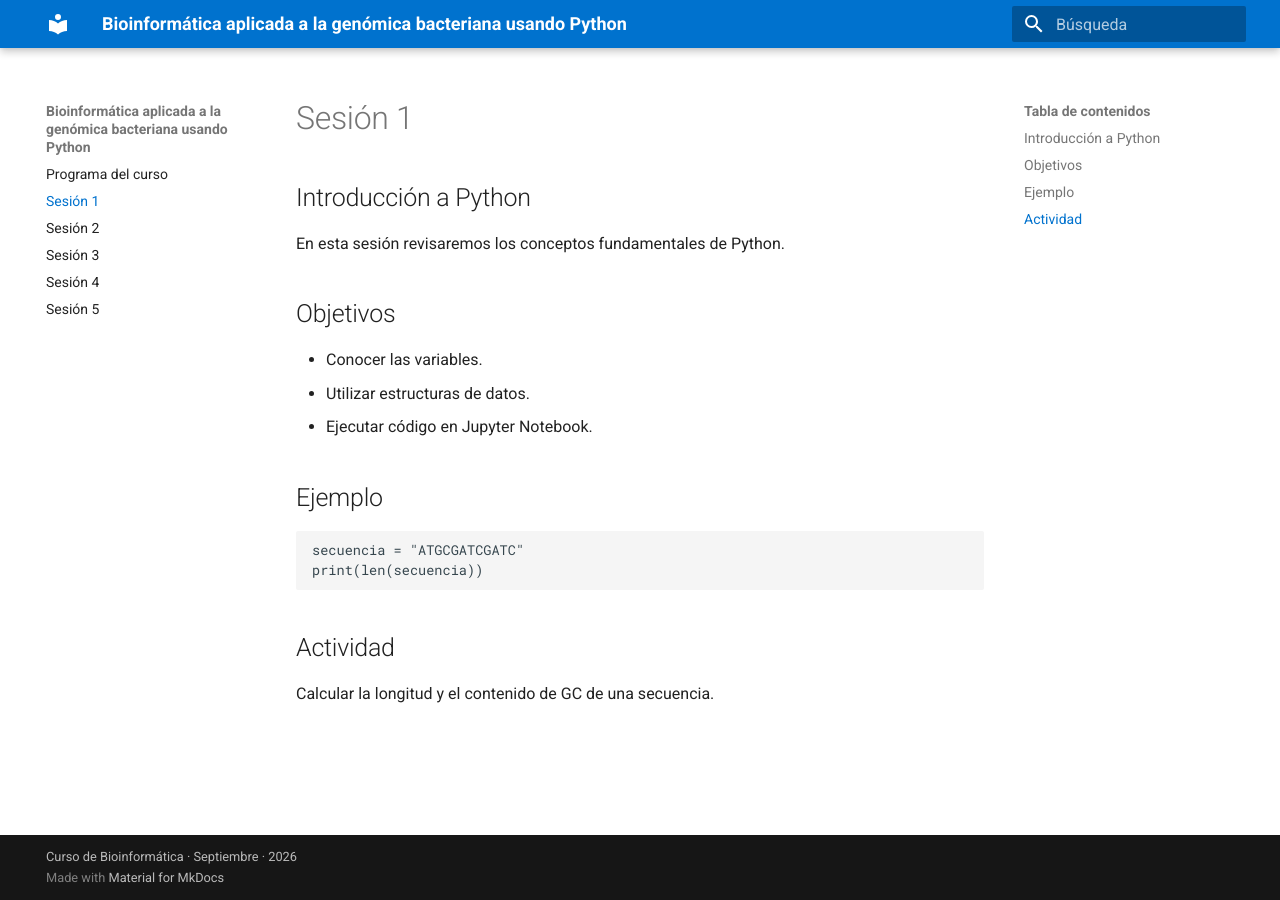
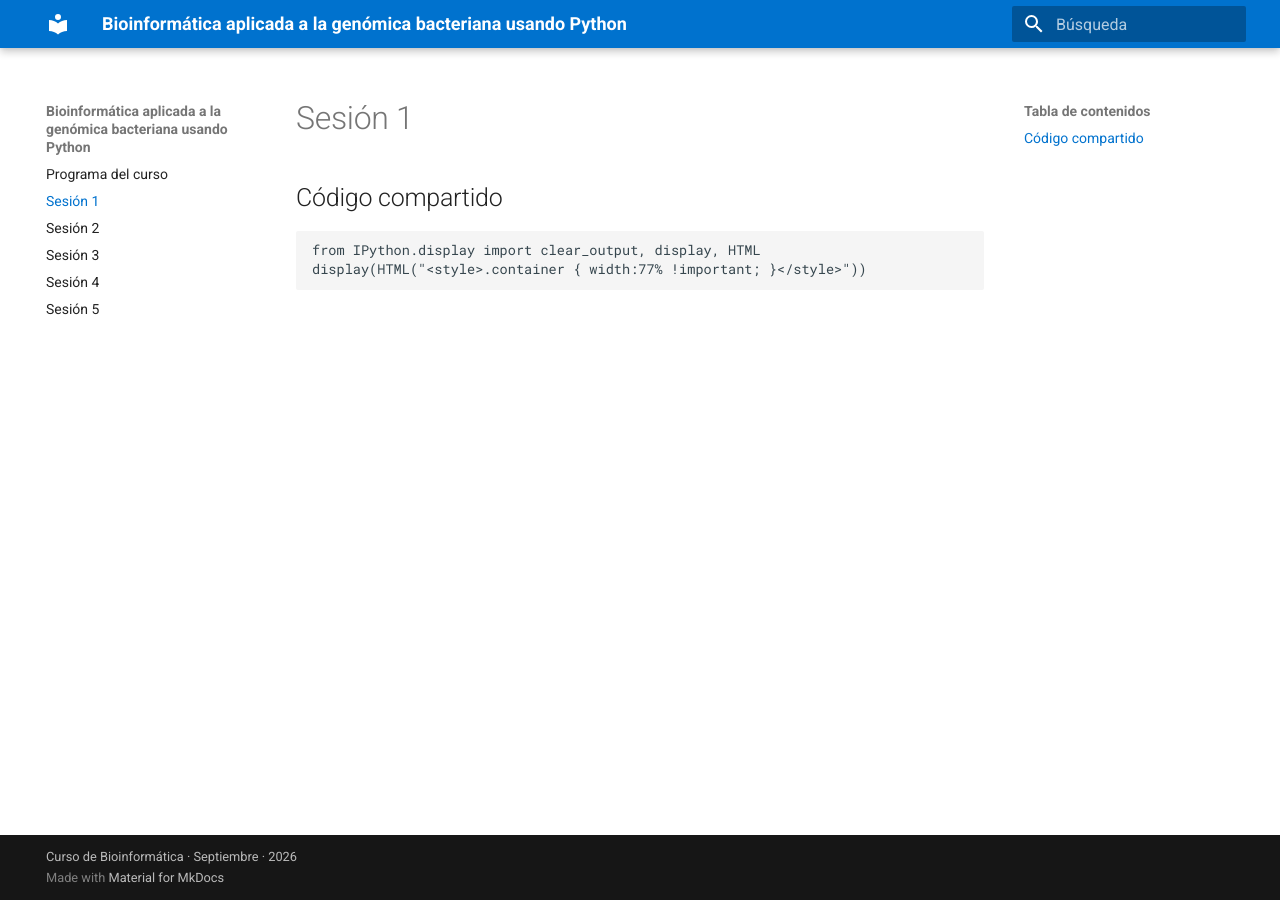
Before and after one commit to eduardo1011/curso26, an MkDocs documentation site: the page built from docs/sesion1.md, in a window 1280 px wide. Built offline with MkDocs 1.6.1 and Material for MkDocs 9.7.7, drawn with Linux system fonts in a browser that asks for light colours.

Commit message:
Revise session 1 content and display settings
Updated session content to focus on shared code and modified display settings.

````diff
--- a/docs/sesion1.md
+++ b/docs/sesion1.md
@@ -1,22 +1,8 @@
 # Sesión 1
 
-## Introducción a Python
-
-En esta sesión revisaremos los conceptos fundamentales de Python.
-
-## Objetivos
-
-- Conocer las variables.
-- Utilizar estructuras de datos.
-- Ejecutar código en Jupyter Notebook.
-
-## Ejemplo
+## Código compartido
 
 ```python
-secuencia = "ATGCGATCGATC"
-print(len(secuencia))
+from IPython.display import clear_output, display, HTML
+display(HTML("<style>.container { width:77% !important; }</style>"))
 ```
-
-## Actividad
-
-Calcular la longitud y el contenido de GC de una secuencia.
````
